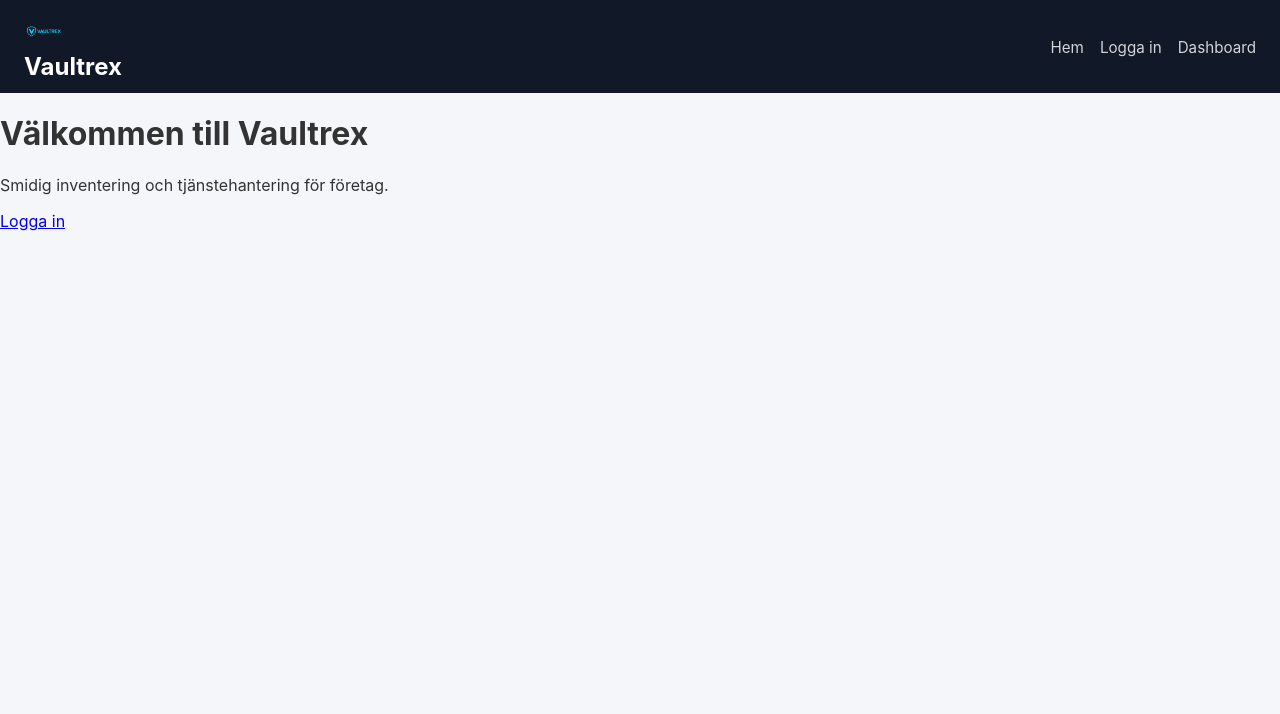
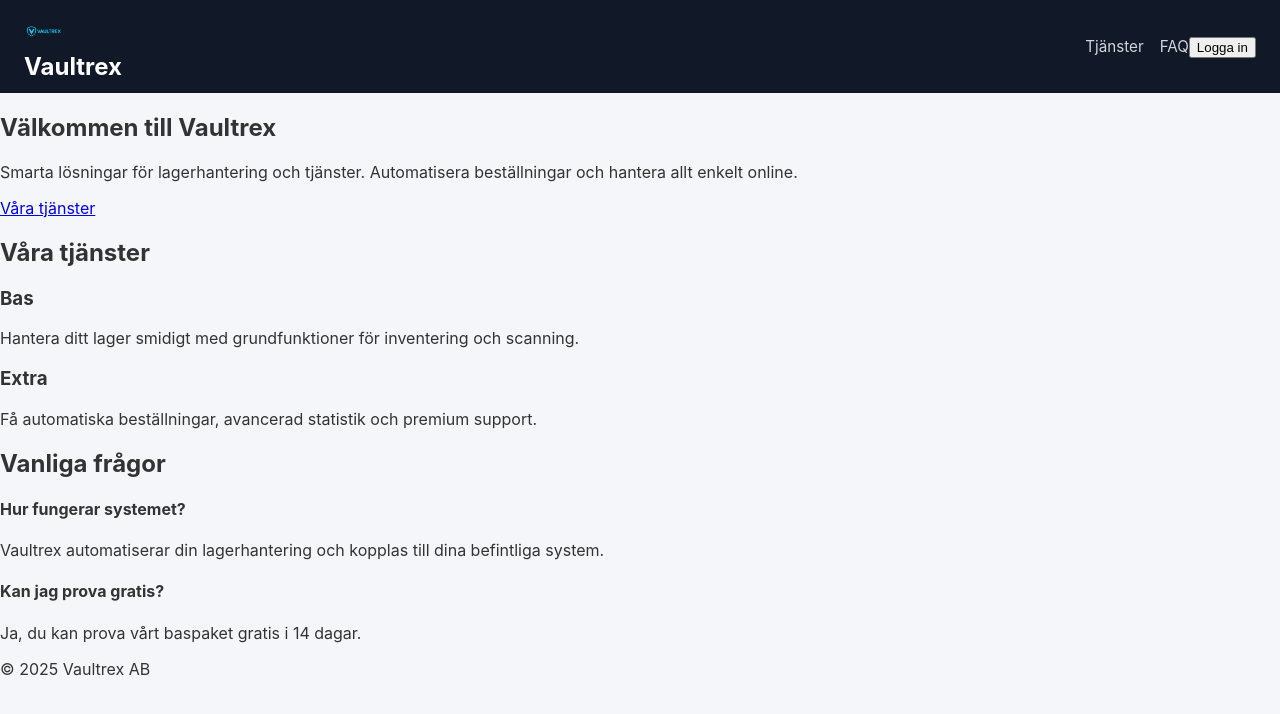
Before and after one commit to FooxxyyDev/vaultrex-frontend, a React (Vite) app: page / in a window 1280 px wide. Shown: the top 714 px of the page. Built offline with nearby package versions, Linux system fonts and the light colour scheme.

Commit message:
Update App.jsx

```diff
--- a/src/App.jsx
+++ b/src/App.jsx
@@ -1,90 +1,111 @@
-import React from "react";
-import { BrowserRouter as Router, Routes, Route, Link } from "react-router-dom";
+import React, { useState } from "react";
 import "./App.css";
-import logo from "./assets/vaultrex-logo.png.png"; // din logga
+import logo from "./logo.png"; // lägg din logga i src/ som logo.png
 
-// Sidor
-function Landing() {
+export default function App() {
+  const [showLogin, setShowLogin] = useState(false);
+
   return (
-    <div className="flex flex-col items-center justify-center min-h-screen bg-gray-900 text-white">
-      <h1 className="text-4xl font-bold mb-4">Välkommen till Vaultrex</h1>
-      <p className="text-lg mb-6 text-gray-300">
-        Smidig inventering och tjänstehantering för företag.
-      </p>
-      <Link
-        to="/login"
-        className="bg-indigo-600 hover:bg-indigo-700 text-white font-semibold py-3 px-6 rounded-lg shadow-md transition"
-      >
-        Logga in
-      </Link>
+    <div className="App">
+      {/* HEADER */}
+      <header className="site-header">
+        <div className="logo-wrapper">
+          <img src={logo} alt="Vaultrex Logo" className="logo" />
+          <h1 className="site-title">Vaultrex</h1>
+        </div>
+        <nav className="nav-links">
+          <a href="#services">Tjänster</a>
+          <a href="#faq">FAQ</a>
+          <button className="login-btn" onClick={() => setShowLogin(!showLogin)}>
+            Logga in
+          </button>
+        </nav>
+      </header>
+
+      {/* LANDING */}
+      <section className="hero">
+        <div className="hero-content">
+          <h1>Välkommen till Vaultrex</h1>
+          <p>
+            Smarta lösningar för lagerhantering och tjänster. Automatisera
+            beställningar och hantera allt enkelt online.
+          </p>
+          <a href="#services" className="cta-btn">
+            Våra tjänster
+          </a>
+        </div>
+      </section>
+
+      {/* SERVICES */}
+      <section className="services" id="services">
+        <h2>Våra tjänster</h2>
+        <div className="services-grid">
+          <div className="service-card">
+            <h3>Bas</h3>
+            <p>
+              Hantera ditt lager smidigt med grundfunktioner för inventering och
+              scanning.
+            </p>
+          </div>
+          <div className="service-card">
+            <h3>Extra</h3>
+            <p>
+              Få automatiska beställningar, avancerad statistik och premium
+              support.
+            </p>
+          </div>
+        </div>
+      </section>
+
+      {/* FAQ */}
+      <section className="faq" id="faq">
+        <h2>Vanliga frågor</h2>
+        <div className="faq-item">
+          <h4>Hur fungerar systemet?</h4>
+          <p>
+            Vaultrex automatiserar din lagerhantering och kopplas till dina
+            befintliga system.
+          </p>
+        </div>
+        <div className="faq-item">
+          <h4>Kan jag prova gratis?</h4>
+          <p>Ja, du kan prova vårt baspaket gratis i 14 dagar.</p>
+        </div>
+      </section>
+
+      {/* LOGIN MODAL */}
+      {showLogin && (
+        <div className="login-overlay" onClick={() => setShowLogin(false)}>
+          <div
+            className="login-modal"
+            onClick={(e) => e.stopPropagation()}
+          >
+            <h2>Logga in</h2>
+            <form
+              onSubmit={(e) => {
+                e.preventDefault();
+                // Skicka login request här
+                alert("Login skickat");
+              }}
+            >
+              <label>
+                Email
+                <input type="email" placeholder="Din email" required />
+              </label>
+              <label>
+                Lösenord
+                <input type="password" placeholder="Lösenord" required />
+              </label>
+              <button type="submit">Logga in</button>
+            </form>
+          </div>
+        </div>
+      )}
+
+      {/* FOOTER */}
+      <footer className="footer">
+        <p>© {new Date().getFullYear()} Vaultrex AB</p>
+      </footer>
     </div>
   );
 }
-
-function Login() {
-  return (
-    <div className="flex flex-col items-center justify-center min-h-screen bg-gray-900 text-white">
-      <h2 className="text-3xl font-bold mb-4">Logga in</h2>
-      <form className="bg-gray-800 p-6 rounded-lg shadow-md w-80">
-        <label className="block mb-2 text-sm">E-post</label>
-        <input
-          type="email"
-          placeholder="Din e-post"
-          className="w-full mb-4 px-3 py-2 rounded bg-gray-700 text-white"
-        />
-        <label className="block mb-2 text-sm">Lösenord</label>
-        <input
-          type="password"
-          placeholder="Ditt lösenord"
-          className="w-full mb-4 px-3 py-2 rounded bg-gray-700 text-white"
-        />
-        <button
-          type="submit"
-          className="w-full bg-indigo-600 hover:bg-indigo-700 text-white py-2 rounded transition"
-        >
-          Logga in
-        </button>
-      </form>
-    </div>
-  );
-}
-
-function Dashboard() {
-  return (
-    <div className="p-6 bg-gray-100 min-h-screen">
-      <h2 className="text-2xl font-bold text-gray-900 mb-4">Dashboard</h2>
-      <p className="text-gray-700">Här kommer dina tjänster och inventering.</p>
-    </div>
-  );
-}
-
-export default function App() {
-  return (
-    <Router>
-      <header className="bg-gray-900 text-white p-4 flex items-center justify-between">
-        <div className="flex items-center space-x-3">
-          <img src={logo} alt="Vaultrex Logo" className="h-10 w-auto" />
-          <h1 className="text-2xl font-bold">Vaultrex</h1>
-        </div>
-
-        <nav className="space-x-4">
-          <Link to="/" className="hover:text-indigo-400">
-            Hem
-          </Link>
-          <Link to="/login" className="hover:text-indigo-400">
-            Logga in
-          </Link>
-          <Link to="/dashboard" className="hover:text-indigo-400">
-            Dashboard
-          </Link>
-        </nav>
-      </header>
-
-      <Routes>
-        <Route path="/" element={<Landing />} />
-        <Route path="/login" element={<Login />} />
-        <Route path="/dashboard" element={<Dashboard />} />
-      </Routes>
-    </Router>
-  );
-}
```
